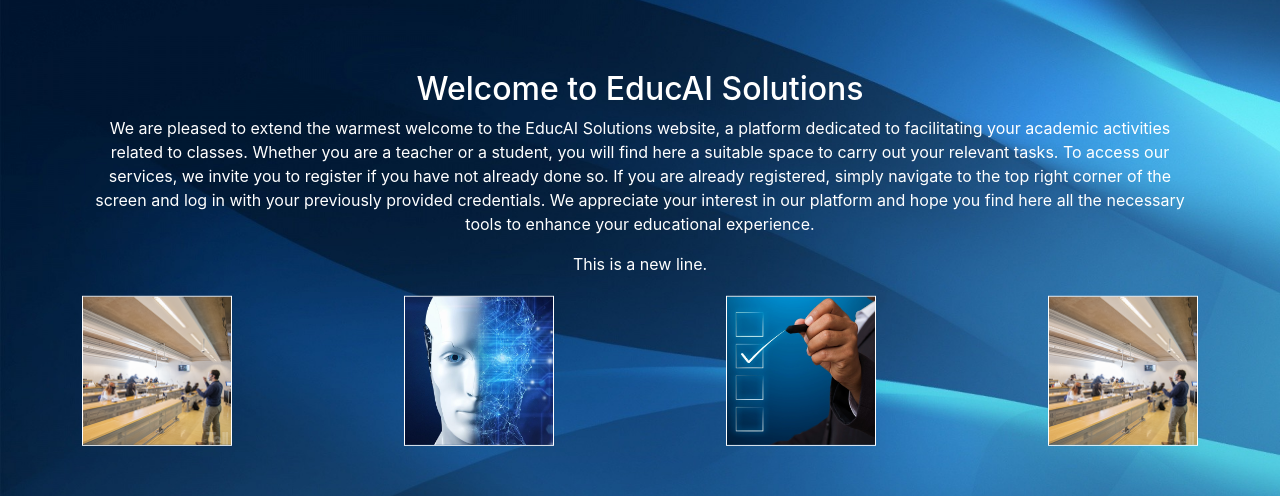
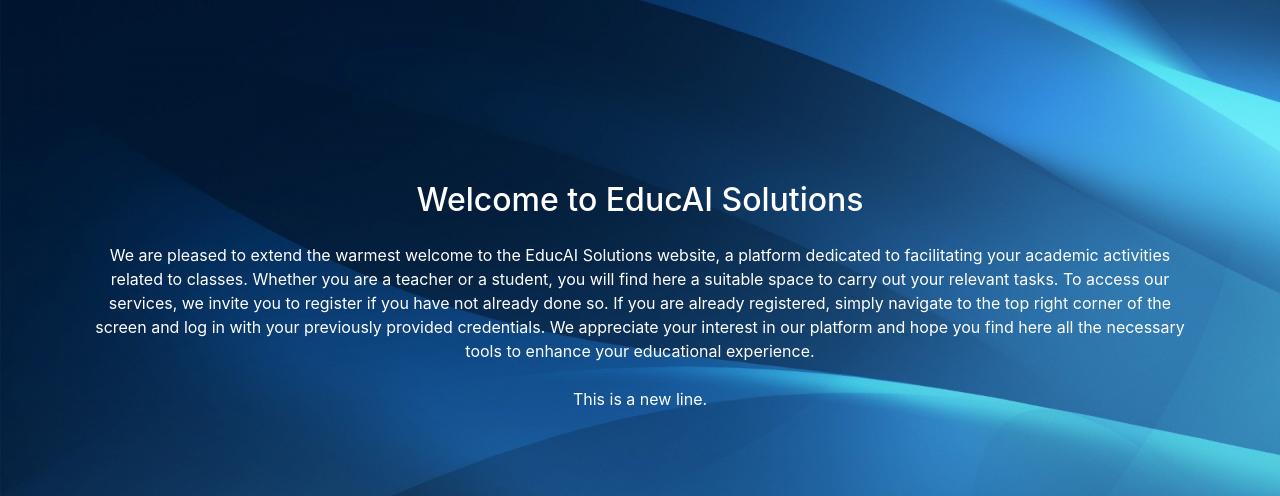
Before and after one commit to educAI-Solutions/educaiCRM, a React (Create React App) app in the folder frontend/: page / in a window 1280 px wide. Shown: the part 165-661 px from the top of the page. Built offline with nearby package versions, Linux system fonts and the light colour scheme; the HTML template or start-up script is replaced by a standard one.

Commit message:
update homeone

```diff
--- a/frontend/src/pages/homeone.jsx
+++ b/frontend/src/pages/homeone.jsx
@@ -1,97 +1,32 @@
 import React from "react";
 import Logo from "../img/foto1.jpg"; // Suponiendo que la ruta a tu imagen es correcta
-import foto2 from "../img/foto2.png"; // Suponiendo que la ruta a tu imagen es correcta
-import foto3 from "../img/foto3.jpg"; // Suponiendo que la ruta a tu imagen es correcta
-import foto4 from "../img/foto4.jpg"; // Suponiendo que la ruta a tu imagen es correcta
 
 const HomeOne = () => {
   return (
     <div
-      className="bg-image"
+      className="bg-image d-flex align-items-center justify-content-center"
       style={{
         backgroundImage: `url(${Logo})`,
         height: "100vh",
         backgroundSize: "cover",
         backgroundPosition: "center",
-        position: "relative", // Añadir posición relativa al contenedor principal
       }}
     >
-      <div
-        className="container text-center text-white"
-        style={{
-          position: "absolute",
-          top: "50%",
-          left: "50%",
-          transform: "translate(-50%, -50%)",
-        }}
-      >
-        {/* Posicionamiento absoluto del contenedor de texto */}
-        <div style={{ marginTop: "-100px" }}>
-          {" "}
-          {/* Contenedor adicional para el texto con margen superior */}
-          <h2>Welcome to EducAI Solutions</h2>
-          <p>
-            We are pleased to extend the warmest welcome to the EducAI Solutions
-            website, a platform dedicated to facilitating your academic
-            activities related to classes. Whether you are a teacher or a
-            student, you will find here a suitable space to carry out your
-            relevant tasks. To access our services, we invite you to register if
-            you have not already done so. If you are already registered, simply
-            navigate to the top right corner of the screen and log in with your
-            previously provided credentials. We appreciate your interest in our
-            platform and hope you find here all the necessary tools to enhance
-            your educational experience.{""}
-          </p>
-          {/* Salto de línea */}
-          <p>This is a new line.</p>
-        </div>
-
-        {/* Contenedor de las imágenes */}
-        <div
-          className="d-flex justify-content-between"
-          style={{ marginTop: "20px" }}
-        >
-          <img
-            src={foto2}
-            alt="Foto 2"
-            style={{
-              width: "150px",
-              height: "150px",
-              objectFit: "cover",
-              border: "1px solid white",
-            }}
-          />
-          <img
-            src={foto3}
-            alt="Foto 2"
-            style={{
-              width: "150px",
-              height: "150px",
-              objectFit: "cover",
-              border: "1px solid white",
-            }}
-          />
-          <img
-            src={foto4}
-            alt="Foto 2"
-            style={{
-              width: "150px",
-              height: "150px",
-              objectFit: "cover",
-              border: "1px solid white",
-            }}
-          />
-          <img
-            src={foto2}
-            alt="Foto 2"
-            style={{
-              width: "150px",
-              height: "150px",
-              objectFit: "cover",
-              border: "1px solid white",
-            }}
-          />
-        </div>
+      <div className="container text-center text-white">
+        <h2 className="mb-4">Welcome to EducAI Solutions</h2>
+        <p className="mb-4">
+          We are pleased to extend the warmest welcome to the EducAI Solutions
+          website, a platform dedicated to facilitating your academic activities
+          related to classes. Whether you are a teacher or a student, you will
+          find here a suitable space to carry out your relevant tasks. To access
+          our services, we invite you to register if you have not already done
+          so. If you are already registered, simply navigate to the top right
+          corner of the screen and log in with your previously provided
+          credentials. We appreciate your interest in our platform and hope you
+          find here all the necessary tools to enhance your educational
+          experience.
+        </p>
+        <p className="mb-4">This is a new line.</p>
       </div>
     </div>
   );
```
